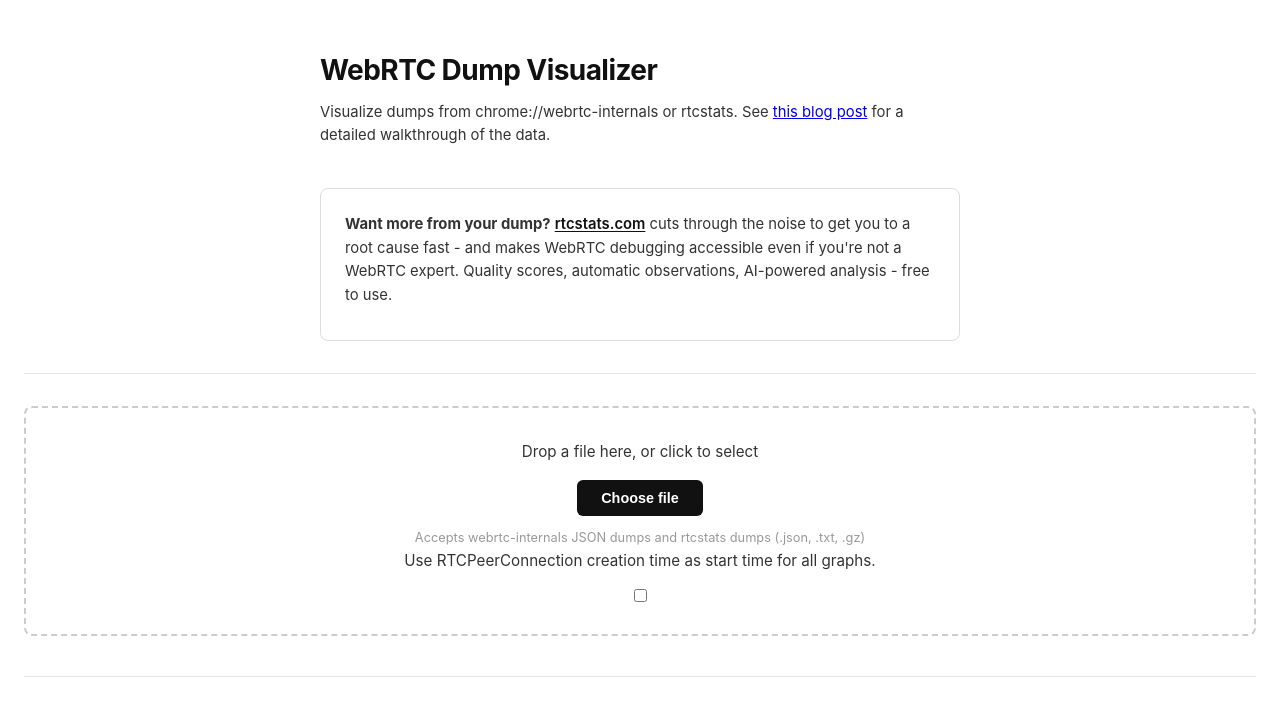
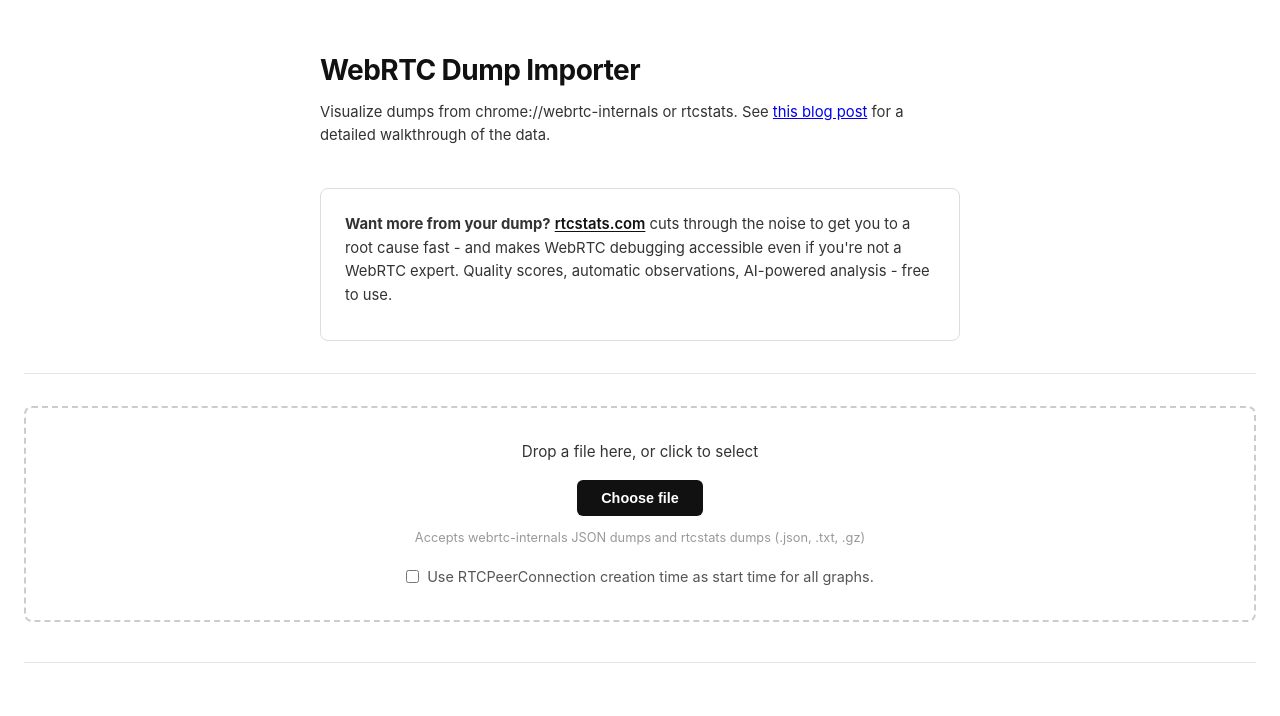
Before and after one commit to rtcstats/rtcstats, a browser extension: page dump-importer/index.html in a window 1280 px wide. Drawn offline with nearby package versions, Linux system fonts and the light colour scheme; a script that the page names is missing.

Commit message:
dump-importer: re-align checkbox for reference time

```diff
--- a/dump-importer/index.html
+++ b/dump-importer/index.html
@@ -61,7 +61,7 @@
     </head>
     <body>
         <div class="centered">
-            <h1>WebRTC Dump Visualizer</h1>
+            <h1>WebRTC Dump Importer</h1>
             <p>Visualize dumps from chrome://webrtc-internals or rtcstats. See <a href="https://bloggeek.me/webrtc-internals/">this blog post</a> for a detailed walkthrough of the data.</p>
             <div class="cta">
                 <div class="cta-box">
@@ -77,8 +77,10 @@
             <input type="file" id="import" accept=".json,.txt,.gz,.jsonl">
             <button type="button" class="upload-button" onclick="document.getElementById('import').click()">Choose file</button>
             <div class="upload-hint">Accepts webrtc-internals JSON dumps and rtcstats dumps (.json, .txt, .gz)</div>
-            <label for="useReferenceTime">Use RTCPeerConnection creation time as start time for all graphs.</label>
-            <input type="checkbox" id="useReferenceTime">
+            <div class="checkbox-container">
+                <input type="checkbox" id="useReferenceTime">
+                <label for="useReferenceTime">Use RTCPeerConnection creation time as start time for all graphs.</label>
+            </div>
             <div class="status" id="status"></div>
         </div>
         <hr>
--- a/dump-importer/main.css
+++ b/dump-importer/main.css
@@ -76,6 +76,27 @@
     font-size: 0.8rem;
     color: #999;
     margin-top: 12px;
+}
+
+.checkbox-container {
+    display: flex;
+    align-items: center;
+    justify-content: center;
+    gap: 8px;
+    margin-top: 16px;
+}
+
+.checkbox-container label {
+    display: inline;
+    margin-bottom: 0;
+    font-size: 0.9rem;
+    color: #555;
+    cursor: pointer;
+}
+
+.checkbox-container input[type="checkbox"] {
+    margin: 0;
+    cursor: pointer;
 }
 
 .status {
```
